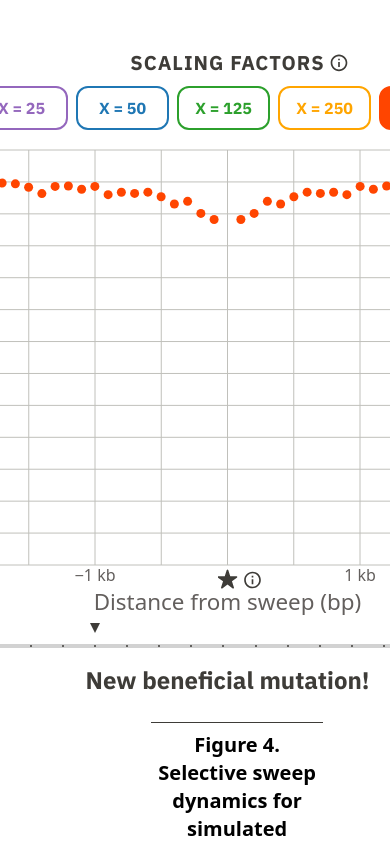
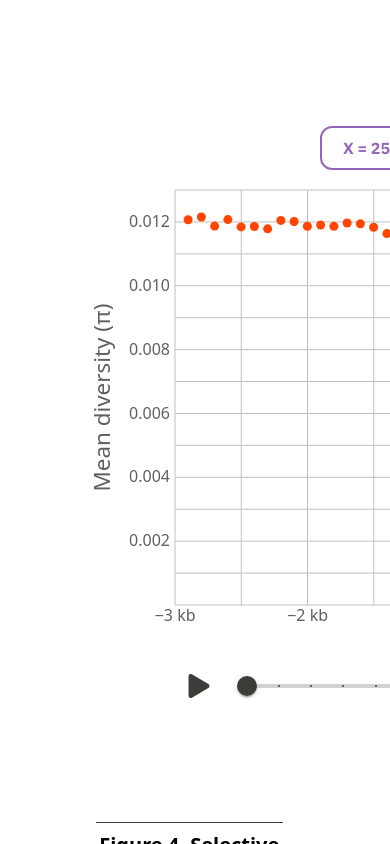
Before and after one commit to jacobimarsh/Showcase, a React (Vite) app: page / in a window 390 px wide. Built offline with nearby package versions, Linux system fonts and the light colour scheme.

Commit message:
Adding new figureSections, need to fix media queries and orient right text

```diff
--- a/src/App.jsx
+++ b/src/App.jsx
@@ -4,12 +4,24 @@ import GetProps from "./components/UtilsScripts/GetProps.jsx";
 import Controls from "./components/Controls.jsx";
 import Legend from "./components/Legend.jsx";
 import Chart from "./components/Chart.jsx";
+import Description from "./components/Description.jsx";
 import "./App.css";
-import Description from "./components/Description.jsx";
+
+const FigureSection = ({ figure, description }) => {
+  return (
+    <div className="flex flex-col lg:flex-row items-start lg:items-start justify-between p-5 space-y-5 lg:space-y-0 lg:space-x-5 max-w-[1680px]">
+      <div className="w-full lg:w-[920px] p-5">
+        {figure}
+      </div>
+      <div className="w-full lg:flex-1 p-5 lg:self-start lg:ml-auto">
+        {description}
+      </div>
+    </div>
+  );
+};
 
 const App = () => {
-  // const csvUrl = "/processed_sweepdata.csv"; // Old data pre-mirror
-  const csvUrl = `${import.meta.env.BASE_URL}mirrored_data.csv`; // Mirrored so that negative distances shown too
+  const csvUrl = `${import.meta.env.BASE_URL}mirrored_data.csv`;
   const data = GetData(csvUrl) || [];
   const {
     controlsProps,
@@ -18,23 +30,35 @@ const App = () => {
     chartMarksProps,
     chartLineProps,
   } = GetProps(data);
+
   if (!data || data.length === 0) {
     return <div>Loading or no data found...</div>;
   }
 
   return (
     <div className="h-screen overflow-auto p-10">
-      <div className="flex items-center [@media(min-height:955px)]:h-full justify-center flex-row max-[1340px]:flex-col">
-        <div className="Figure">
-          <Legend {...legendProps} />
-          <Chart axesProps={chartAxesProps} marksProps={chartMarksProps} lineProps={chartLineProps} />
-          <Controls {...controlsProps} />
-        </div>
-        {/* When the screen is less than 1340px, move Description 100px to the right */}
-        <div className="max-[1340px]:ml-[95px]">
-          <Description />
-        </div>
-      </div>
+      <FigureSection
+        figure={
+          <div className="Figure">
+            <Legend {...legendProps} />
+            <Chart
+              axesProps={chartAxesProps}
+              marksProps={chartMarksProps}
+              lineProps={chartLineProps}
+            />
+            <Controls {...controlsProps} />
+          </div>
+        }
+        description={<Description />}
+      />
+      <FigureSection
+        figure={<div>Figure 1</div>}
+        description={<Description />}
+      />
+      <FigureSection
+        figure={<div>Figure 2</div>}
+        description={<Description />}
+      />
     </div>
   );
 };
--- a/src/components/SeparatorLine.jsx
+++ /dev/null
@@ -1,14 +0,0 @@
-import React from "react";
-
-const SeparatorLine = () => {
-  return (
-    <>
-      {/* Vertical line for wide screens */}
-      <div className="block max-[1340px]:hidden absolute left-0 top-0 h-full w-[1px] border-l border-[#3e3c38]" />
-      {/* Horizontal line for narrow screens */}
-      <div className="hidden max-[1340px]:block w-full h-[1px] border-t border-[#3e3c38] max-[1340px]:py-8" />
-    </>
-  );
-};
-
-export default SeparatorLine;
```
